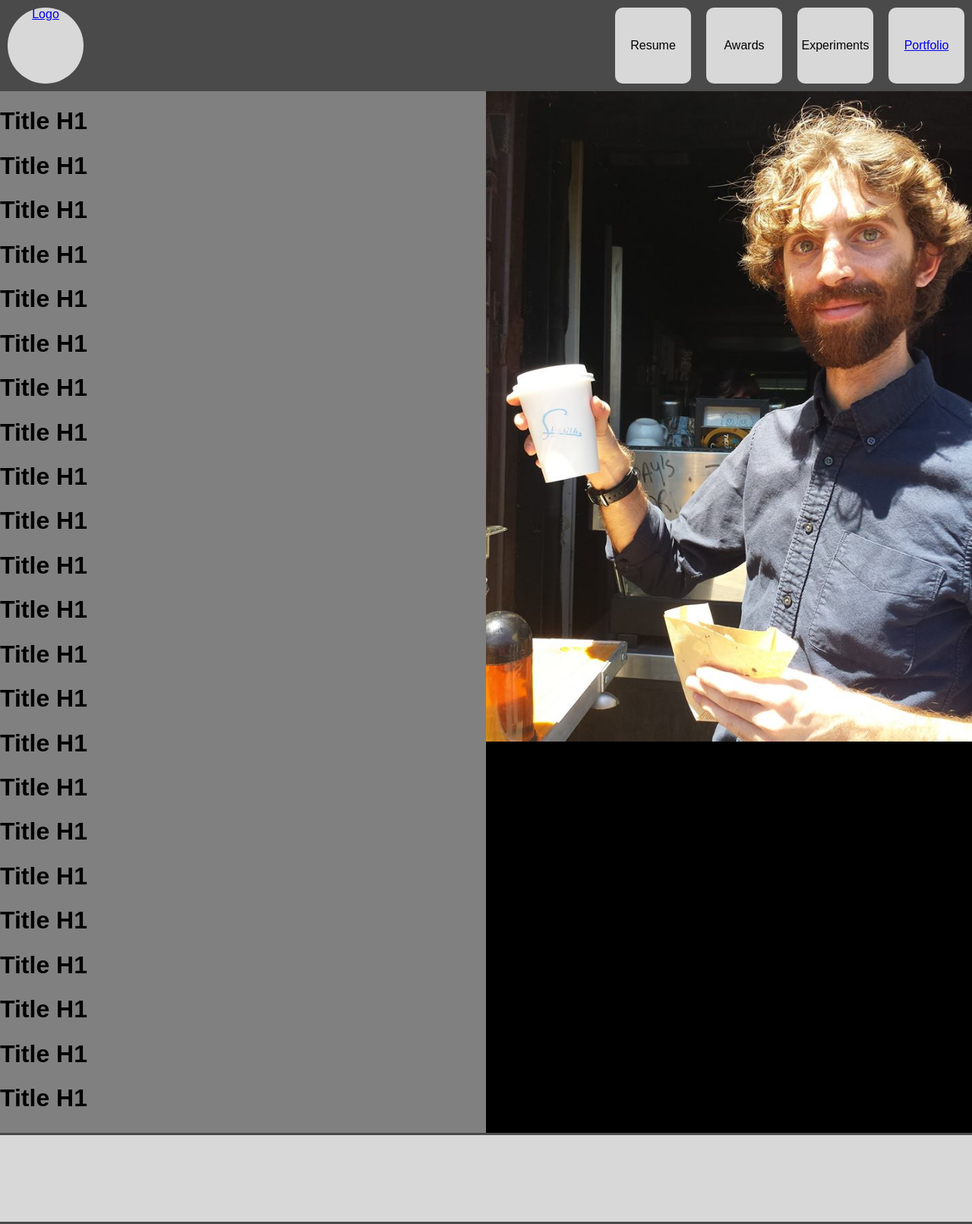
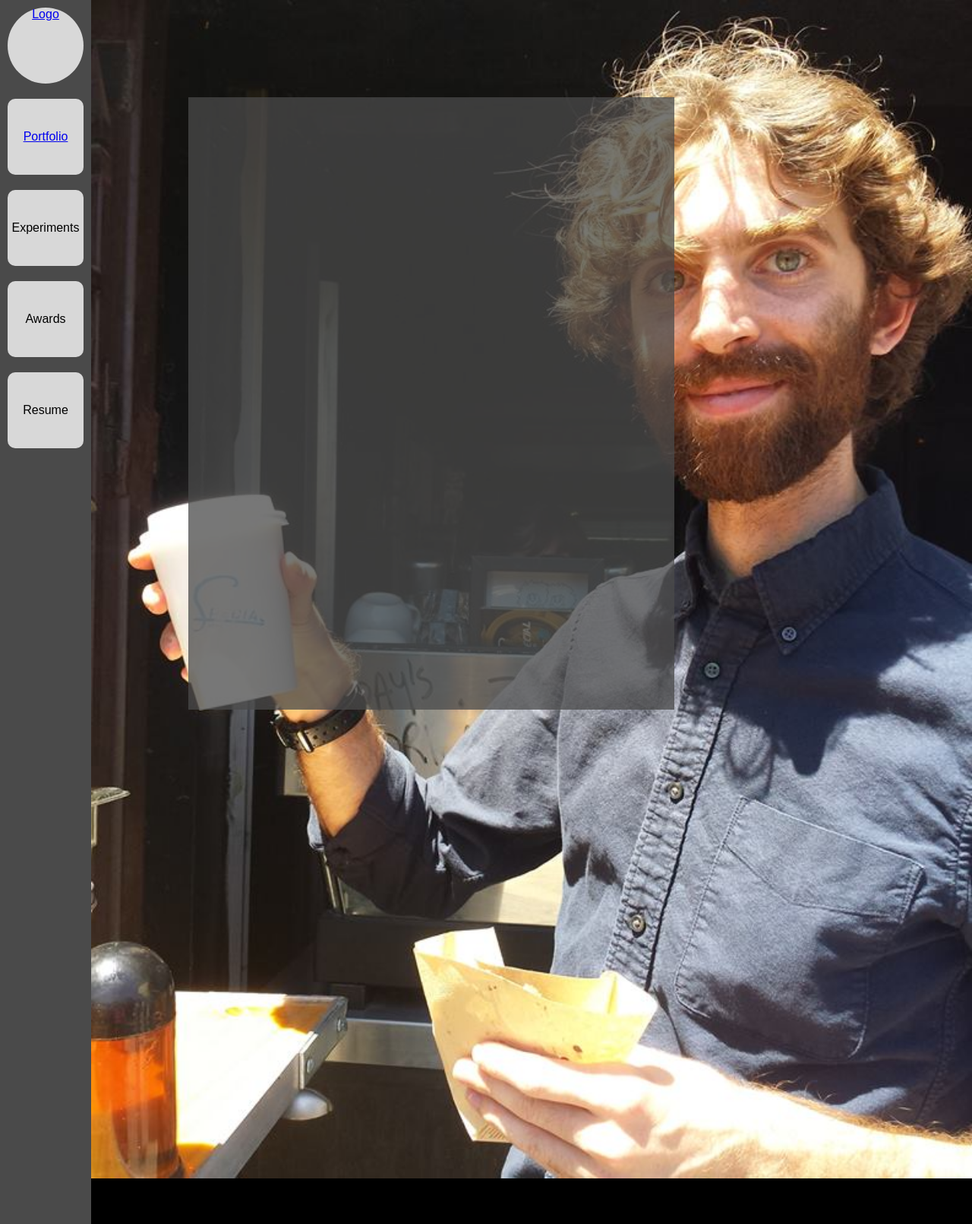
Before and after one commit to thewren/MyWebSite, a Python web app: template templates/home.html in a window 1280 px wide. Shown: the whole page at 76% size. Run offline with Jinja, Linux system fonts and the light colour scheme; the template is opened without the code that fills it: most values are stand-ins (such as "Sample title", 1, 10 or a date in 2020).

Commit message:
More updates

```diff
--- a/static/css/style.css
+++ b/static/css/style.css
@@ -47,7 +47,9 @@ html {
 
 body {
 	margin: 0;
-	margin-top: 120px;
+	/*margin-top: 120px;*/
+	margin-left: 120px;
+
 }
 
 
@@ -61,7 +63,8 @@ body {
 		/*height: 100%;*/
 		left: 0;
 		top: 0;
-		width: 100%;
+		width: 120px;
+		height: 100%;
 		background-color: #4A4A4A;
 
 
@@ -160,9 +163,11 @@ body {
 
 		.nav-bar-sub {
 			position: absolute;
-			width: 100%;
-			top: 100%;
 
+			top: 0;
+			left: 100%;
+			height: 100%;
+			z-align: 1000;
 			background-color: #D8D8D8;
 			text-align: right;
 			border-bottom: 3px solid #4A4A4A;
@@ -186,26 +191,25 @@ body {
 		/* Home */
 
 		.home-portrait {
-			display: inline-block;
-			width: 50%;
+			width: 100%;
 			height: 0px; /*Assigned via JS*/
-			text-align: center;
 			overflow: hidden;
 			background-color: black;
 		}
 
 		.home-portrait > img {
-			display: inline-block;
+			float: right;
 			width: 100%;
 
 		}
 
 		.home-description {
-			display: inline-block;
+			position: absolute;
 			width: 50%;
-			height: 0px; /*Assigned via JS*/
-			overflow-y: scroll;
-			background-color: grey;
+			margin: 10%;
+			height: 500px; /*Assigned via JS*/
+			background-color: #4A4A4A;
+			opacity: 0.75;
 		}
 
 
--- a/static/js/scripts.js
+++ b/static/js/scripts.js
@@ -16,8 +16,8 @@ var homeDescription = document.getElementsByClassName("home-description");
 
 // Set height of body
 //body[0].style.height = window.innerHeight - 240 + "px"; //240px = navBar Height + Footer Height
-homePortrait[0].style.height = window.innerHeight - 240 + "px";
-homeDescription[0].style.height = window.innerHeight - 240 + "px";
+homePortrait[0].style.height = window.innerHeight + "px";// - 240 + "px";
+homeDescription[0].style.height = window.innerHeight / 2 + "px";// - 240 + "px";
 
 function fadeOut(element) {
   //Wait for a CSS animation to complete, then remove an element from the document
--- a/templates/home.html
+++ b/templates/home.html
@@ -9,6 +9,7 @@
 	</div>
 	-->
 
+<!--
 	<div class="home-description">
 		<h1>Title H1</h1>
 		<h1>Title H1</h1>
@@ -38,9 +39,13 @@
 		<h1>Title H1</h1>
 		<h1>Title H1</h1>
 		<h1>Title H1</h1>
-	</div><!--
+	</div>
 	--><div class="home-portrait">
 		<image src="/static/images/home_portrait_1.jpg" />
+
+		<div class="home-description">
+
+		</div>
 	</div><!--
 	-->
 
--- a/templates/layout.html
+++ b/templates/layout.html
@@ -73,9 +73,9 @@
 	{% block body %}
 	{% endblock %}
 
-	<div id="footer">
+	<!--<div id="footer">
 
-	</div>
+	</div>-->
 
 <script src="static/js/scripts.js"></script>
 
```
Also changed, not shown: static/images/home_portrait_4.jpg (added).
